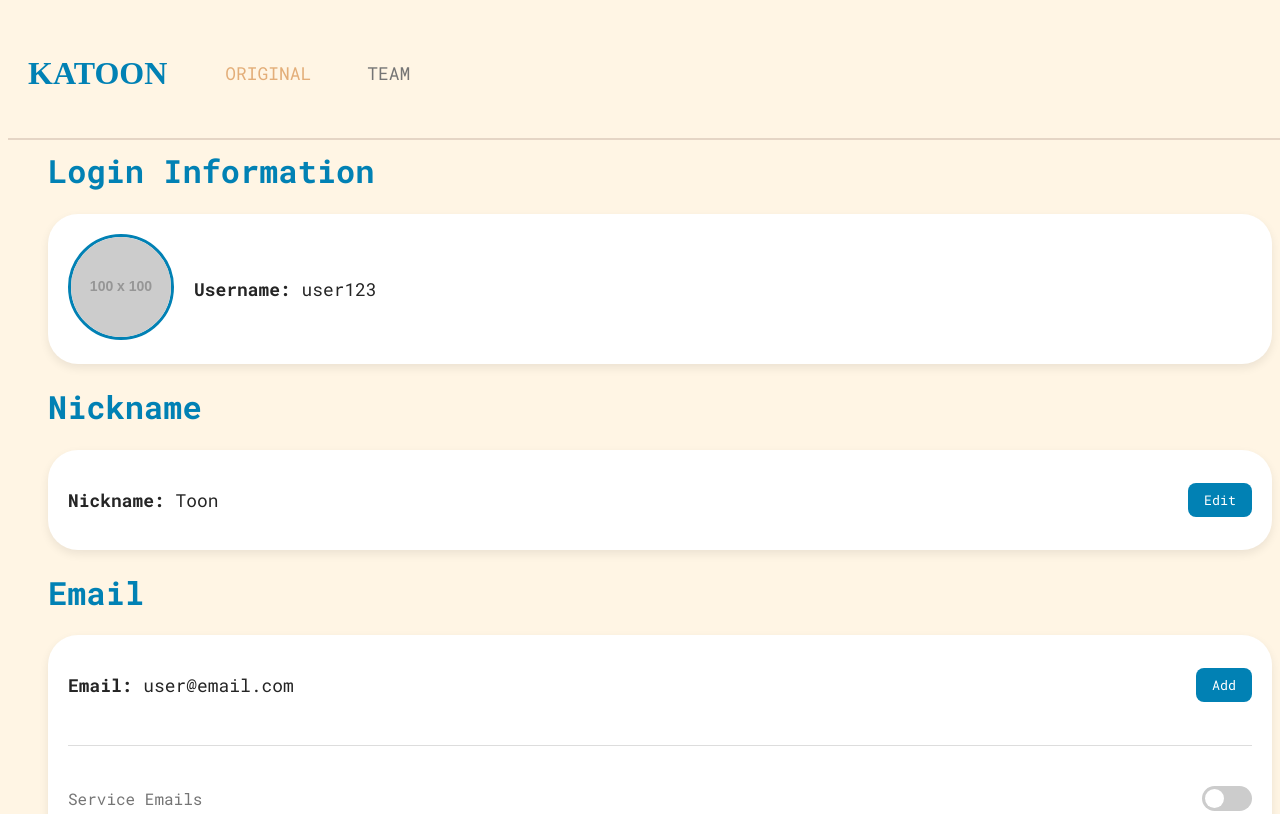
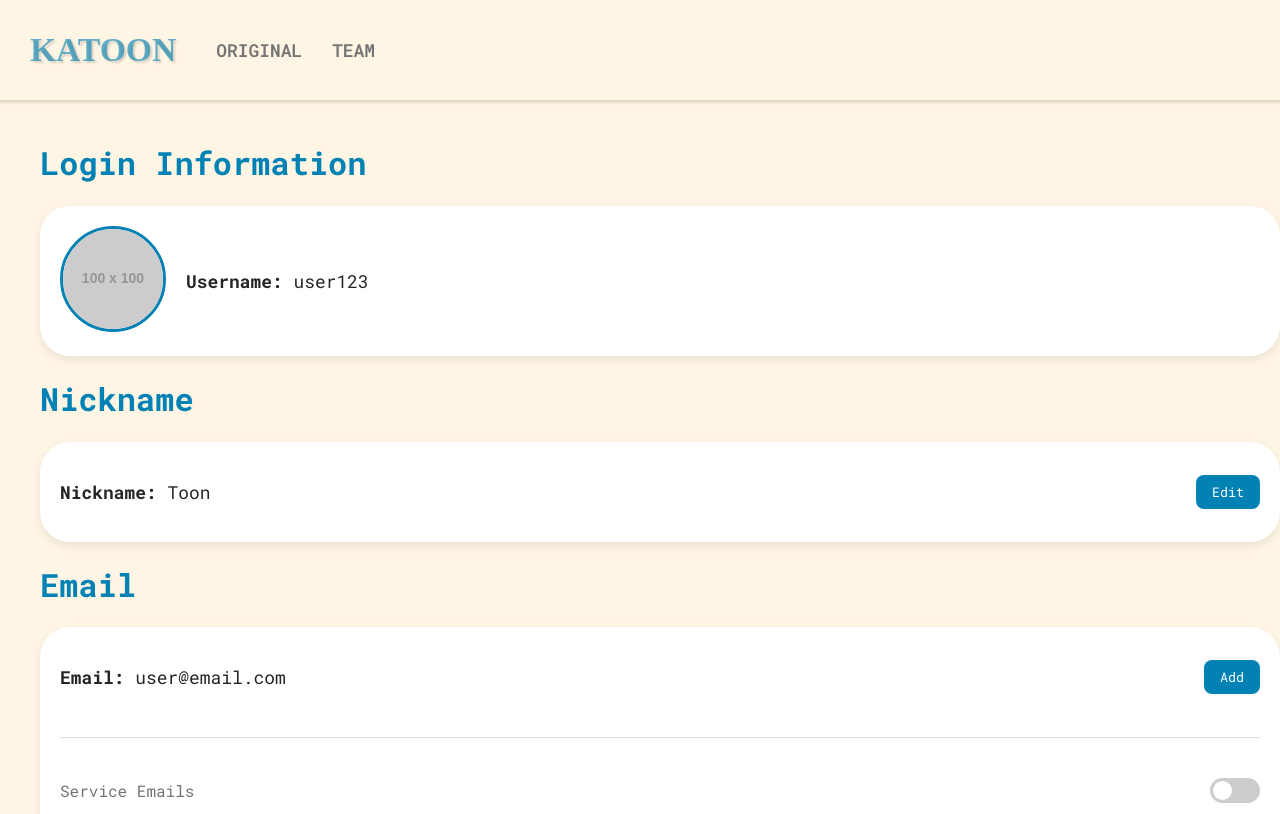
Before and after one commit to Natthanichan/Katoon-Web-Dev, a website: page UserPage.html in a window 1280 px wide. Shown: the top 814 px of the page. Drawn offline with nearby package versions, Linux system fonts and the light colour scheme; placeholder pictures from the web are drawn by us; a web font is replaced by a local one.

Commit message:
Refactor header and navigation structure in UserPage

```diff
--- a/UserPage.html
+++ b/UserPage.html
@@ -10,6 +10,7 @@
 
     <!-- CSS -->
     <link rel="stylesheet" href="UserPageStyle.css">
+    <link rel="stylesheet" href="navbar.css">
 
     <!-- Bootstrap -->
     <script src="https://cdn.jsdelivr.net/npm/bootstrap@5.3.0/dist/js/bootstrap.bundle.min.js"></script>
@@ -18,21 +19,19 @@
 <body>
 
     <header>
-    <nav class="navbar">
+        <div class="navbar">
             <a href="#" class="nav-logo">
-            <h2 class="logo-text">KATOON</h2>
+                <span class="logo-text">KATOON</span>
             </a>
-
             <ul class="nav-menu">
-            <li class="nav-item">
-                <a href="#" id="ORIGINAL" class="nav-link">ORIGINAL</a>
+                <li>
+                    <a class="nav-item" href="#" id="ORIGINAL">ORIGINAL</a>
                 </li>
-
-            <li class="nav-item">
-                <a href="#" id="TEAM" class="nav-link">TEAM</a>
+                <li >
+                    <a class="nav-item" href="#" id="TEAM">TEAM</a>
                 </li>
             </ul>
-    </nav>
+        </div>
     </header>
 
 <main>
```
Lines whose indentation alone changed are shown as unchanged.
